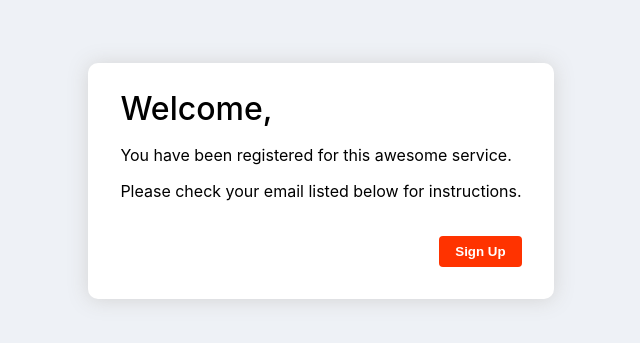
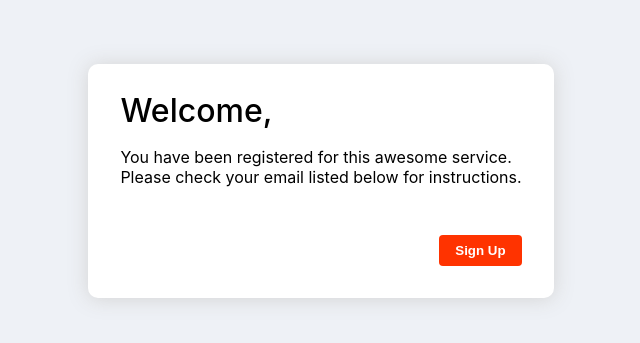
Before and after one commit to jleahwolff/flipgrid-challenge, a React (Create React App) app in the folder flipgrid-challenge/: page /success in a window 1280 px wide. Shown: the part 219-562 px from the top of the page, without its empty margins (319-959 px from the left). Built offline with nearby package versions, Linux system fonts and the light colour scheme.

Commit message:
Fixed paragraphs

```diff
--- a/flipgrid-challenge/src/App.css
+++ b/flipgrid-challenge/src/App.css
@@ -40,7 +40,11 @@ h1{
 }
 
 .success-para{
-  line-height: .75;
+  line-height: .25;
+}
+
+.para-box{
+  margin: 2.5rem 0;
 }
 
 
--- a/flipgrid-challenge/src/components/Success.js
+++ b/flipgrid-challenge/src/components/Success.js
@@ -11,12 +11,14 @@ function Success({userInfo}){
             <h2>Welcome,</h2>
             <h1>{userInfo.firstName}</h1>
             </div>
-            <p>
+            <div className='para-box'>
+            <p className='success-para'>
                 You have been registered for this awesome service.
             </p>
-            <p>
+            <p className='success-para'>
             Please check your email listed below for instructions.
             </p>
+            </div>
             <h3>
                 {userInfo.email}
             </h3>
```
